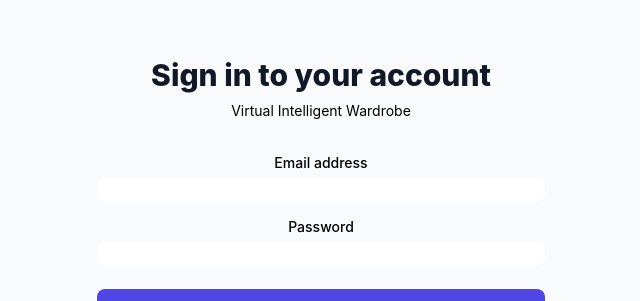
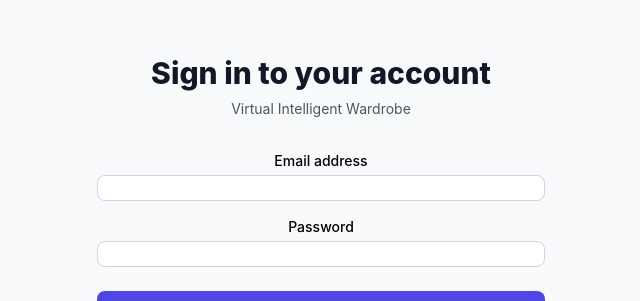
Before and after one commit to Lalocaballero/virtual-wardrobe, a React (Create React App) app in the folder frontend/: page / in a window 1280 px wide. Shown: the part 195-496 px from the top of the page, without its empty margins (319-959 px from the left). Built offline with nearby package versions, Linux system fonts and the light colour scheme; no server answers.

Commit message:
"css styles added"

```diff
--- a/frontend/src/components/UserProfile.jsx
+++ b/frontend/src/components/UserProfile.jsx
@@ -186,7 +186,7 @@ const UserProfile = () => {
            <div>
               <h3 className="font-semibold">Export Your Data</h3>
               <p className="text-sm mb-2">Download a JSON file of all your wardrobe and outfit data.</p>
-              <button onClick={exportData} className="btn btn-secondary">
+              <button onClick={exportData} className="btn btn-secondary sm:min-w-[200px]">
                 <ArrowDownTrayIcon className="h-4 w-4 mr-2" />
                 Export Data
               </button>
@@ -194,7 +194,7 @@ const UserProfile = () => {
            <div className="border-t border-gray-200 dark:border-gray-700 pt-4">
              <h3 className="font-semibold text-red-600 dark:text-red-500">Delete Account</h3>
              <p className="text-sm mb-2">Permanently delete your account and all of your data. This action is irreversible.</p>
-             <button onClick={handleDeleteAccount} className="btn btn-danger">
+             <button onClick={handleDeleteAccount} className="btn btn-danger sm:min-w-[200px]">
                 <TrashIcon className="h-4 w-4 mr-2" />
                 Delete My Account
               </button>
--- a/frontend/src/index.css
+++ b/frontend/src/index.css
@@ -34,6 +34,18 @@
   /* Default form input styles */
   input, select, textarea {
     @apply bg-white dark:bg-gray-700 border-gray-300 dark:border-gray-600 text-gray-900  placeholder-gray-500 dark:placeholder-gray-400 rounded-lg;
+  }
+
+  /* Default form input styles */
+  input, select, textarea {
+    /* --- ADD `border` TO THIS LINE --- */
+    @apply bg-white border border-gray-300 text-gray-900 placeholder-gray-500 rounded-lg; /* Light Mode */
+
+    @apply dark:bg-gray-700 dark:border-gray-600 dark:text-gray-200 dark:placeholder-gray-400; /* Dark Mode */
+  }
+
+  p {
+    @apply text-gray-600 dark:text-gray-400;
   }
 
   /* Default checkbox styles */
```
